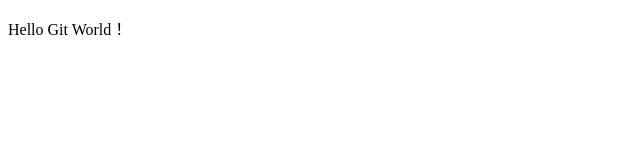
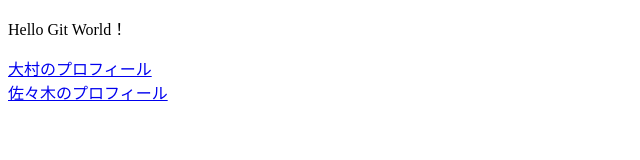
Before and after one commit to le724/git_hub_teamB, a plain HTML site: page index.html in a window 1280 px wide. Shown: the whole page, without its empty margins (0-640 px from the left). Drawn offline with Linux system fonts and the light colour scheme.

Commit message:
index.htmlの編集

```diff
--- a/index.html
+++ b/index.html
@@ -7,5 +7,7 @@
 </head>
 <body>
     <p>Hello Git World！</p>
+    <a href="profile_A.html">大村のプロフィール</a><br>
+    <a href="profile_B.html">佐々木のプロフィール</a>
 </body>
 </html>
```
